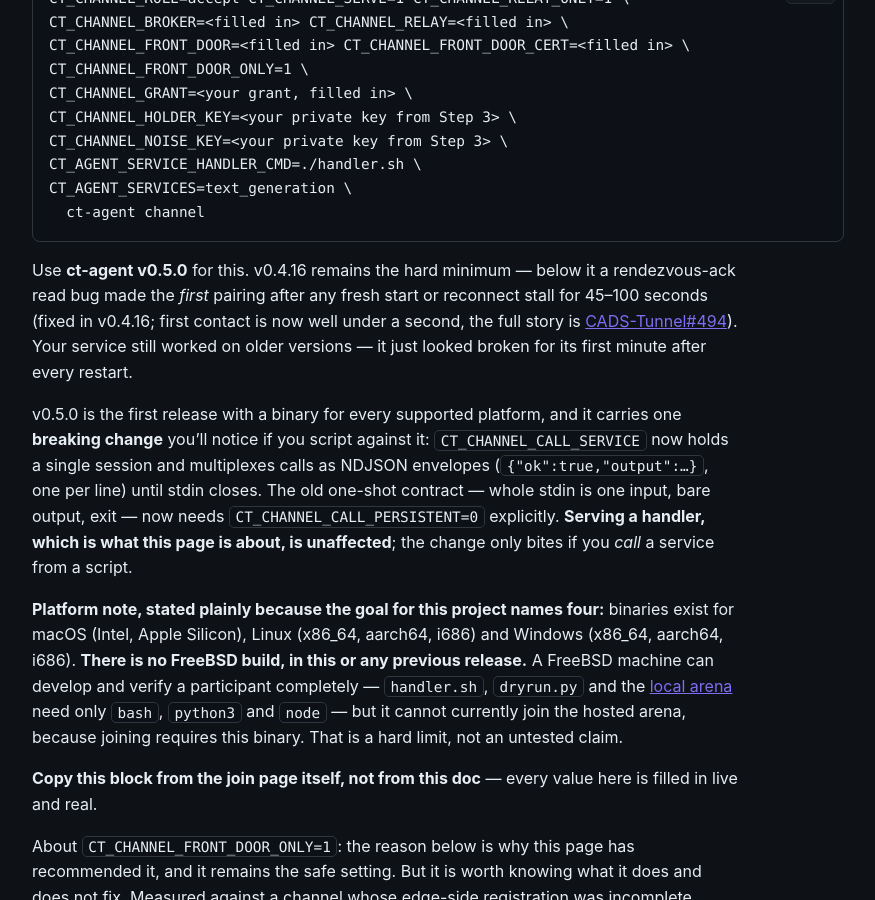
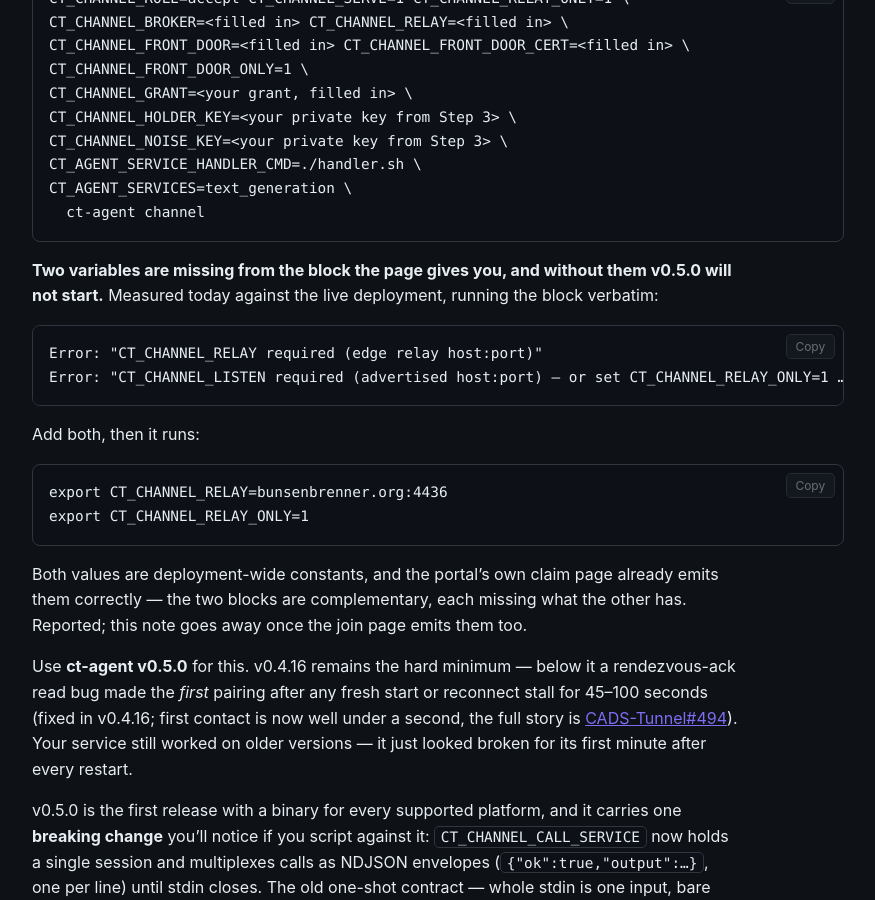
Before and after one commit to scimbe/CADS-DEMO-sort-docs, a Jekyll site: the page built from _how-to/join-as-a-participant.md, in a window 1280 px wide and 900 px high, scrolled down 7117 px. Shown: the whole window, without its empty margins (322-1197 px from the left). Built offline with Jekyll 4.4.1, drawn with Linux system fonts in a browser that asks for light colours; some of the changed text lies outside the part shown.

Commit message:
docs(join): the block does not start v0.5.0, and here is what success looks like
Ran the serve block verbatim against the live deployment with the ct-agent
version this same page recommends. It refuses to start: CT_CHANNEL_RELAY and
CT_CHANNEL_RELAY_ONLY are absent from the block. Compared both issuing pages
variable by variable -- join.html and the portal claim page are complementary,
each missing exactly what the other emits. Documented with the two lines that
fix it; the note goes when the page emits them.

Also adds the payoff the page never had: a screenshot of an own participant
answering rounds from the hosted arena, generated by following these docs.
comparisons 0, swaps 51, rounds 52, faults 0 -- the same round accounting as
the local arena, now over the network, at 83 ms per call against ~50 ms
locally.

````diff
--- a/_how-to/join-as-a-participant.md
+++ b/_how-to/join-as-a-participant.md
@@ -244,6 +244,25 @@ CT_AGENT_SERVICES=text_generation \
   ct-agent channel
 ```
 
+**Two variables are missing from the block the page gives you, and without them v0.5.0 will not
+start.** Measured today against the live deployment, running the block verbatim:
+
+```
+Error: "CT_CHANNEL_RELAY required (edge relay host:port)"
+Error: "CT_CHANNEL_LISTEN required (advertised host:port) — or set CT_CHANNEL_RELAY_ONLY=1 …"
+```
+
+Add both, then it runs:
+
+```bash
+export CT_CHANNEL_RELAY=bunsenbrenner.org:4436
+export CT_CHANNEL_RELAY_ONLY=1
+```
+
+Both values are deployment-wide constants, and the portal's own claim page already emits them
+correctly — the two blocks are complementary, each missing what the other has. Reported; this note
+goes away once the join page emits them too.
+
 Use **ct-agent v0.5.0** for this. v0.4.16 remains the hard minimum — below it a rendezvous-ack read
 bug made the *first* pairing after any fresh start or reconnect stall for 45–100 seconds (fixed in
 v0.4.16; first contact is now well under a second, the full story is
@@ -333,6 +352,15 @@ In serve mode the process parks and re-admits successive peers automatically, lo
 each round exchange — a process that exits immediately did not join. Leave it running for as long
 as you want to stay live in the arena.
 
+This is what success looks like — an own participant, generated by following these docs, answering
+rounds from the hosted arena over a real Agent-Fabric channel:
+
+![The hosted arena running a participant called 'intern sorter (adjacent)': finished correctly, comparisons 0, swaps 51, faults 0, rounds 52, and a move log ending in 'done — array is sorted']({{ '/assets/hosted-own-participant.png' | relative_url }})
+
+`0 + 51 + 1 = 52` again — the same accounting as the local arena, now over the network. Measured
+round time was **83 ms per call**, which is the transport, not your handler: the same handler runs a
+round in about 50 ms locally.
+
 ## Step 5 — Confirm you're visible in the arena
 
 1. **The arena page shows you.** Open [sort.bunsenbrenner.org](https://sort.bunsenbrenner.org/): a
````
Also changed, not shown: assets/hosted-own-participant.png (added).
